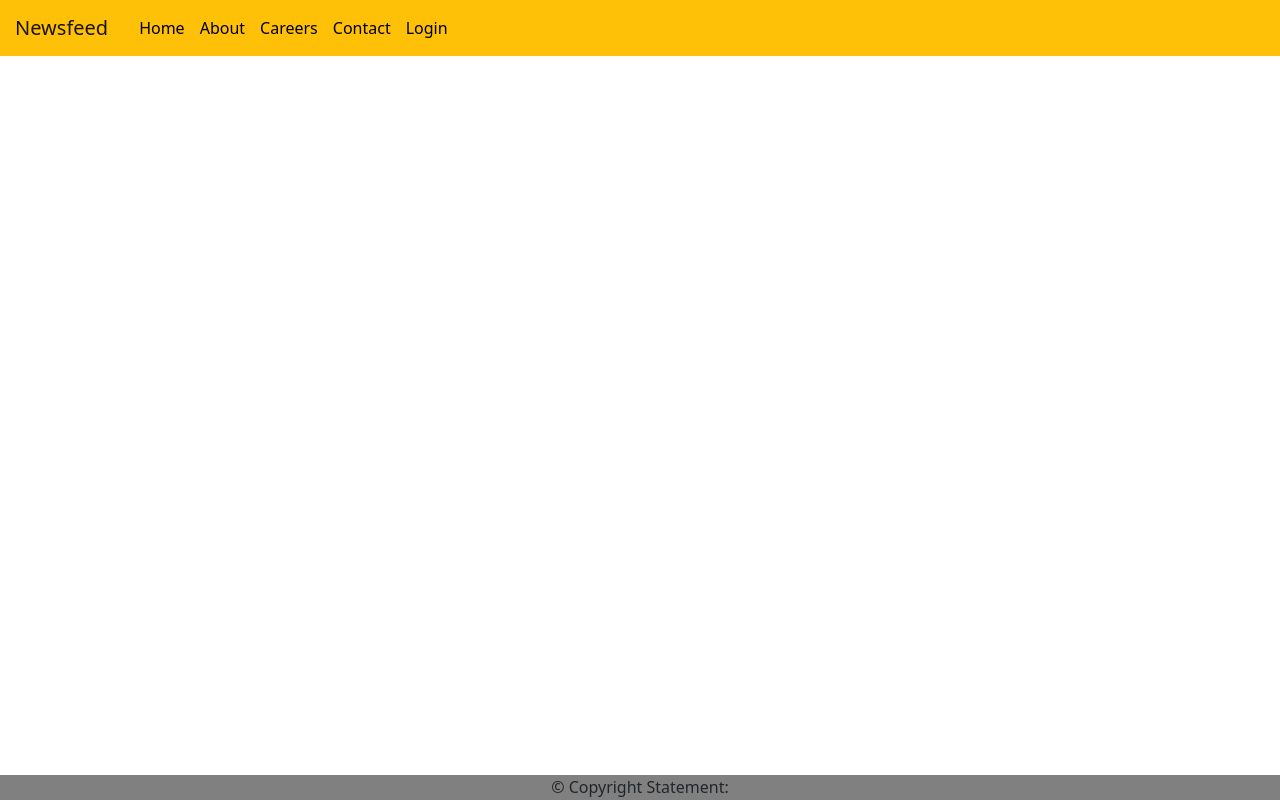
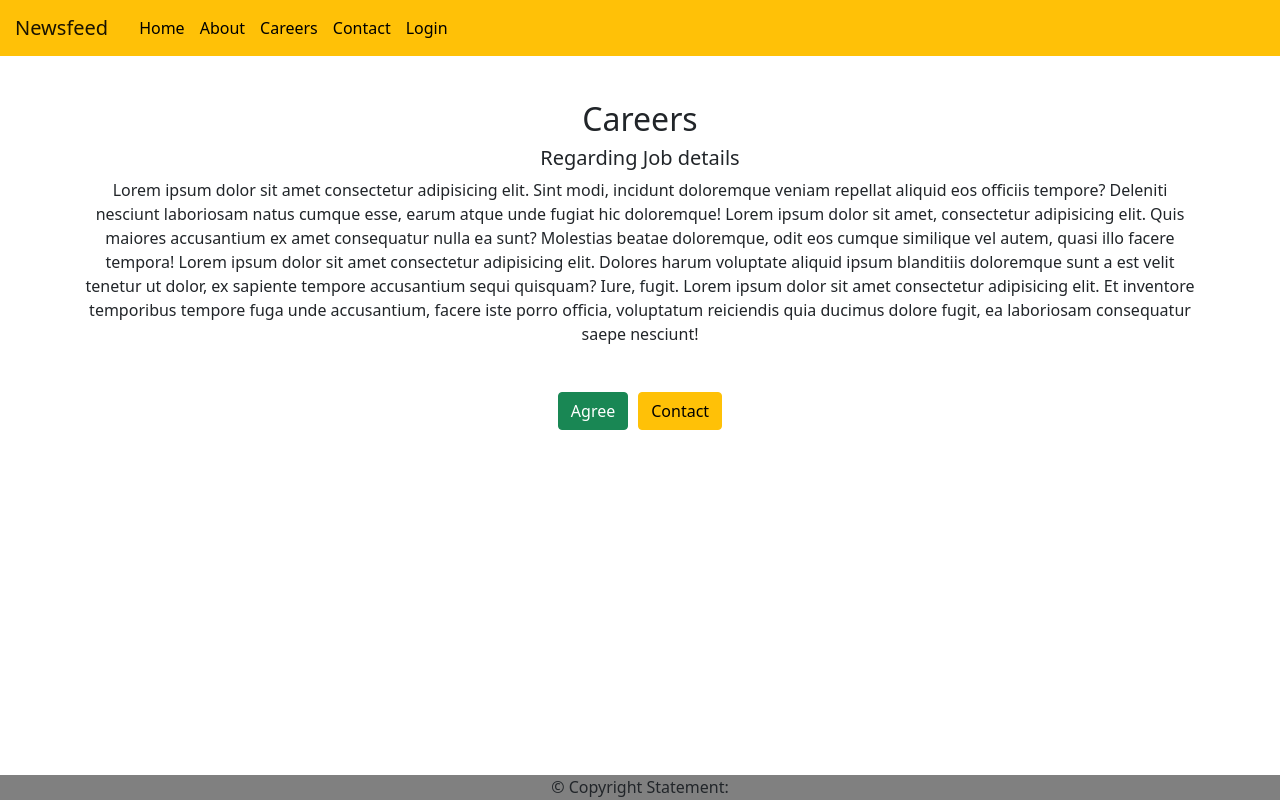
Before and after one commit to mohit7shah/newsfeed, a Vue app in the folder newsfeed/: page /careers in a window 1280 px wide. Built offline with nearby package versions, Linux system fonts and the light colour scheme.

Commit message:
Modified Changes

```diff
--- a/newsfeed/src/components/Header.vue
+++ b/newsfeed/src/components/Header.vue
@@ -54,6 +54,7 @@ export default {
     },
     logout() {
       this.$store.commit("logout");
+      alert("Logout Successful");
     },
   },
 };
--- a/newsfeed/src/views/About.vue
+++ b/newsfeed/src/views/About.vue
@@ -32,7 +32,7 @@ export default {
 };
 </script>
 
-<style>
+<style scoped>
 #about {
   background: lightyellow;
   padding-top: 50px;
--- a/newsfeed/src/views/Careers.vue
+++ b/newsfeed/src/views/Careers.vue
@@ -1,11 +1,61 @@
 <template>
   <div class="careers">
     <div class="container">
-      <div class="row"></div>
+      <div class="row">
+        <div class="col-md-12">
+          <div class="careers_title text-center">
+            <h2>Careers</h2>
+          </div>
+          <h5>Regarding Job details</h5>
+        </div>
+      </div>
+      <div class="row">
+        <p>
+          Lorem ipsum dolor sit amet consectetur adipisicing elit. Sint modi,
+          incidunt doloremque veniam repellat aliquid eos officiis tempore?
+          Deleniti nesciunt laboriosam natus cumque esse, earum atque unde
+          fugiat hic doloremque! Lorem ipsum dolor sit amet, consectetur
+          adipisicing elit. Quis maiores accusantium ex amet consequatur nulla
+          ea sunt? Molestias beatae doloremque, odit eos cumque similique vel
+          autem, quasi illo facere tempora! Lorem ipsum dolor sit amet
+          consectetur adipisicing elit. Dolores harum voluptate aliquid ipsum
+          blanditiis doloremque sunt a est velit tenetur ut dolor, ex sapiente
+          tempore accusantium sequi quisquam? Iure, fugit. Lorem ipsum dolor sit
+          amet consectetur adipisicing elit. Et inventore temporibus tempore
+          fuga unde accusantium, facere iste porro officia, voluptatum
+          reiciendis quia ducimus dolore fugit, ea laboriosam consequatur saepe
+          nesciunt!
+        </p>
+      </div>
+      <div class="button">
+        <button class="btn btn-success" @click="gotosave()">Agree</button>
+        <button class="btn btn-warning" @click="gotoproduct()">Contact</button>
+      </div>
     </div>
   </div>
 </template>
 
-<script></script>
+<script>
+export default {
+  methods: {
+    gotosave() {
+      alert("Thank you for your interest in our company");
+      this.$router.push({ path: "/" });
+    },
+    gotoproduct() {
+      this.$router.push({
+        path: "/contact",
+      });
+    },
+  },
+};
+</script>
 
-<style scoped></style>
+<style scoped>
+.container {
+  margin-top: 100px;
+}
+.btn {
+  margin-top: 30px;
+}
+</style>
--- a/newsfeed/src/views/Contact.vue
+++ b/newsfeed/src/views/Contact.vue
@@ -60,7 +60,16 @@ export default {
   },
   methods: {
     onsubmit() {
-      alert("Subscribed");
+      if (
+        this.form.email == "" ||
+        this.form.name == "" ||
+        this.form.number == "" ||
+        this.form.checked == ""
+      ) {
+        alert("Please fill all the fields");
+      } else {
+        alert("Subscribed");
+      }
     },
   },
 };
--- a/newsfeed/src/views/Login.vue
+++ b/newsfeed/src/views/Login.vue
@@ -34,6 +34,7 @@ export default {
         ) {
           this.$emit("authenticated", true);
           this.$store.commit("login");
+          alert("Login Successful");
           this.$router.replace({ path: "/" });
         } else {
           alert("error in login");
```
